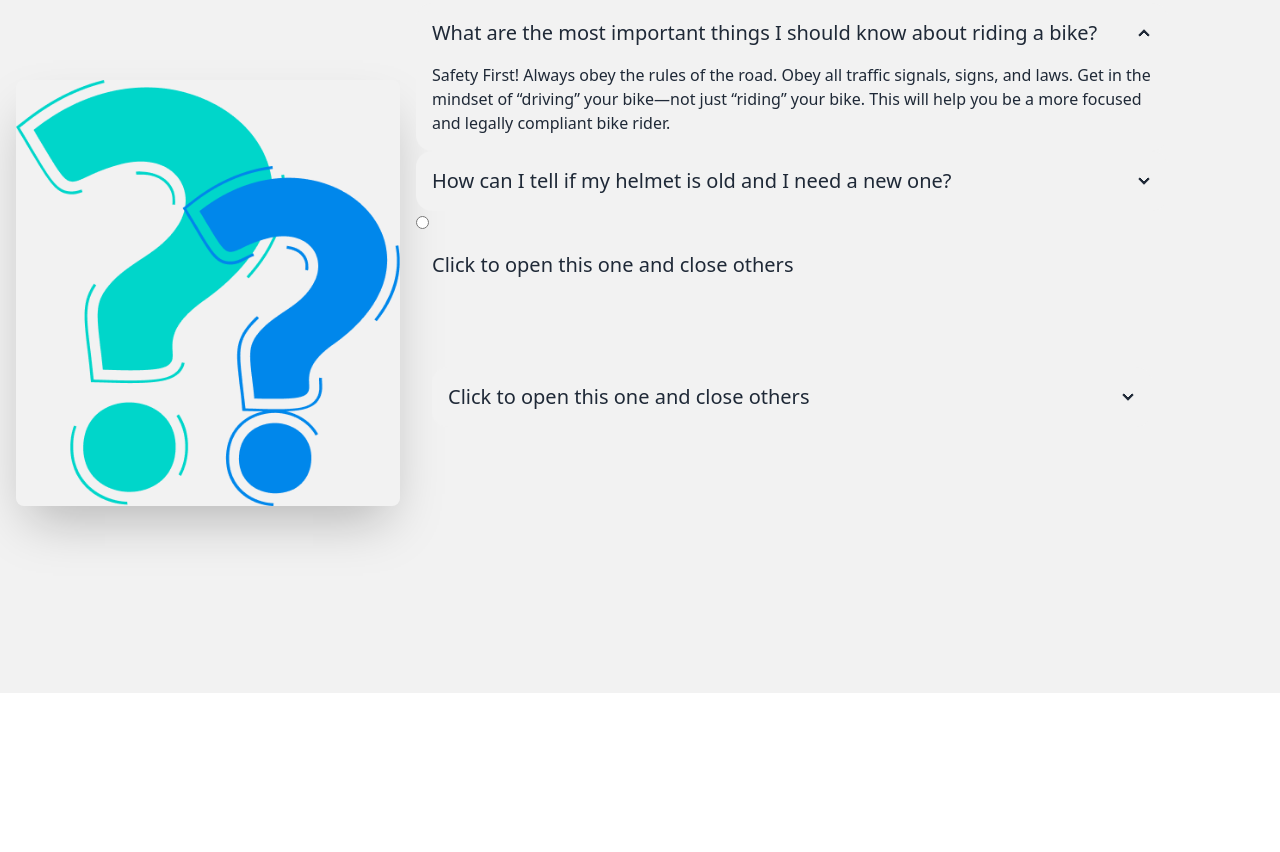
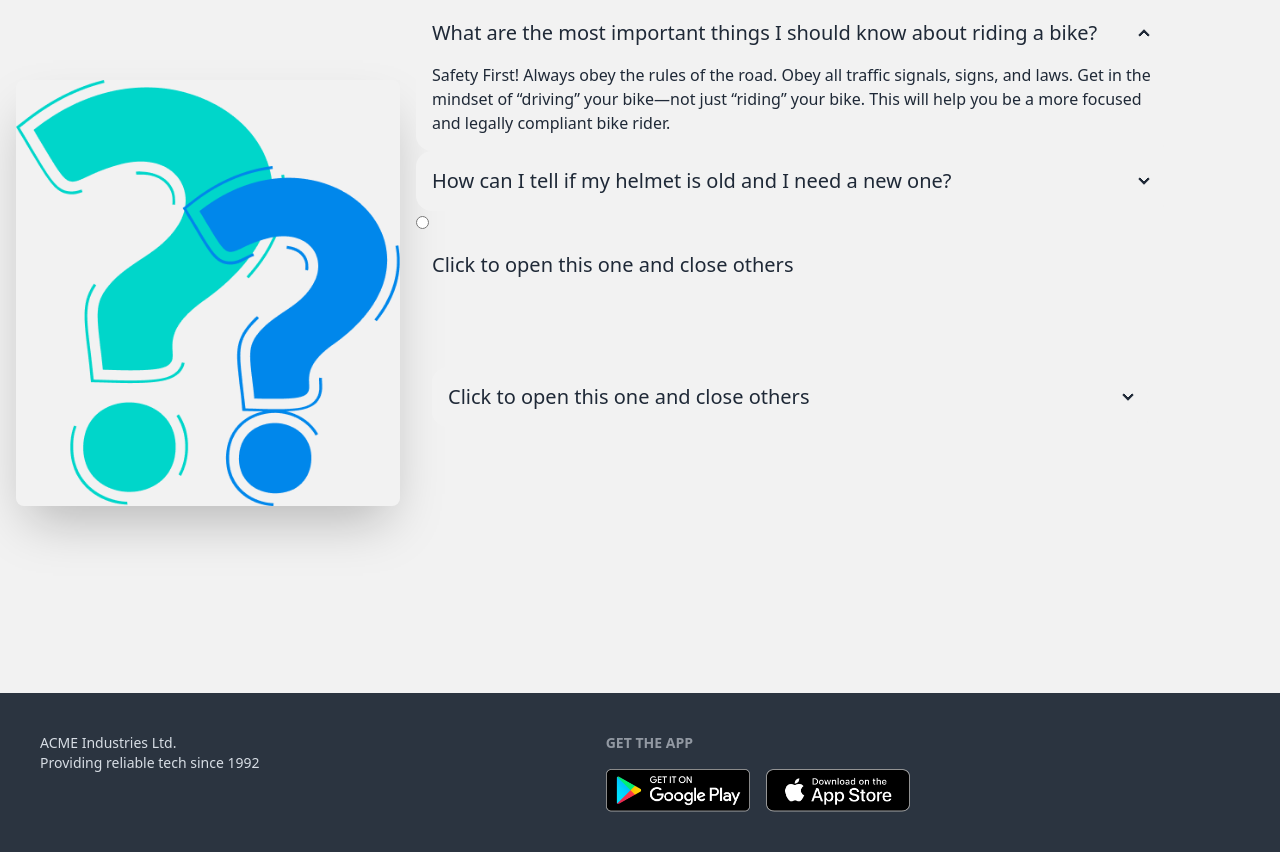
Before and after one commit to safayet3m/Biker-Zone, a plain HTML site: page index.html in a window 1280 px wide. Shown: the part 2664-3516 px from the top of the page. Before the commit the page ends 3357 px from the top, so only its background shows below. Drawn offline with nearby package versions, Linux system fonts and the light colour scheme.

Commit message:
added my web

```diff
--- a/index.html
+++ b/index.html
@@ -354,7 +354,30 @@
 
 
   </main>
-  <footer></footer>
+  <footer>
+    <footer class="footer bg-neutral text-neutral-content p-10">
+      <aside>
+
+        <p>
+          ACME Industries Ltd.
+          <br />
+          Providing reliable tech since 1992
+        </p>
+      </aside>
+      <nav>
+        <h6 class="footer-title">Get the App</h6>
+        <div class="grid grid-flow-col gap-4">
+          <a>
+            <img class="w-36" src="images/others/android.png" alt="">
+          </a>
+          <a>
+            <img class="w-36" src="images/others/ios.png" alt="">
+          </a>
+
+        </div>
+      </nav>
+    </footer>
+  </footer>
 </body>
 
 </html>
```
